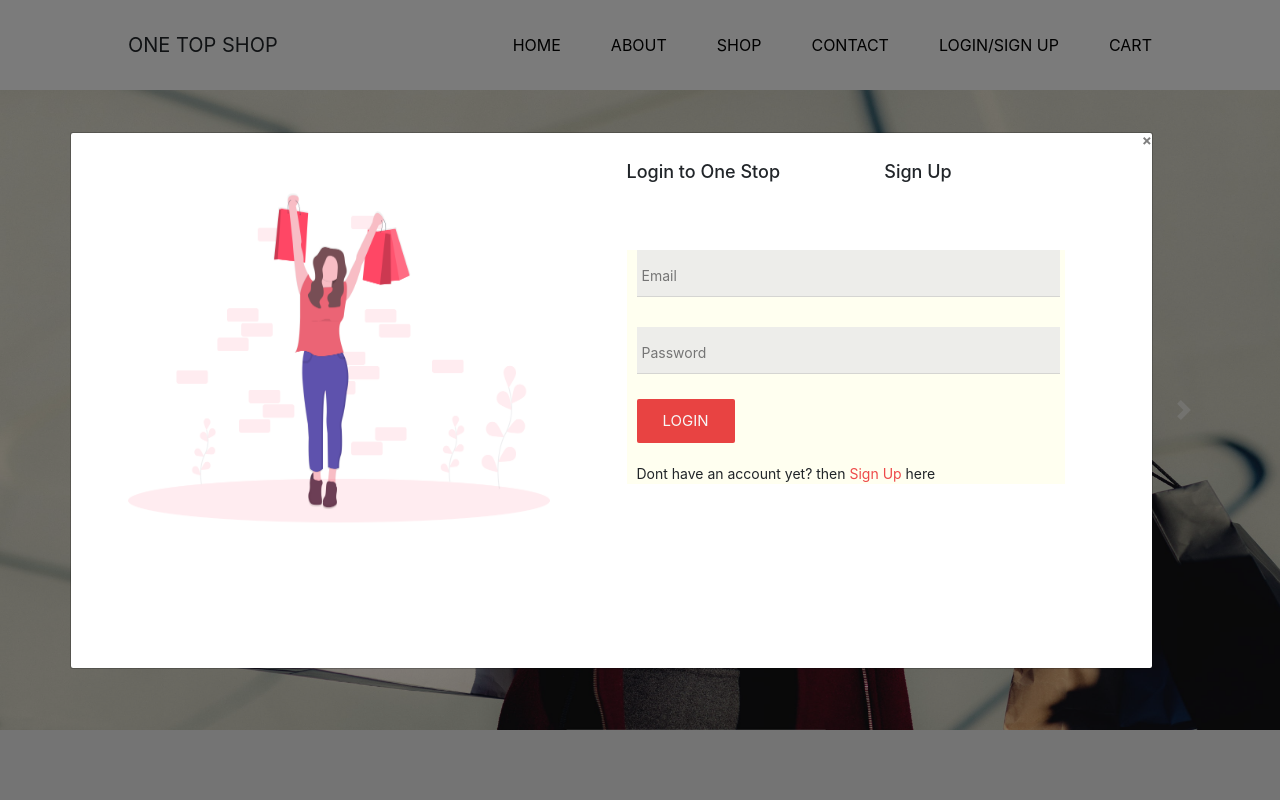
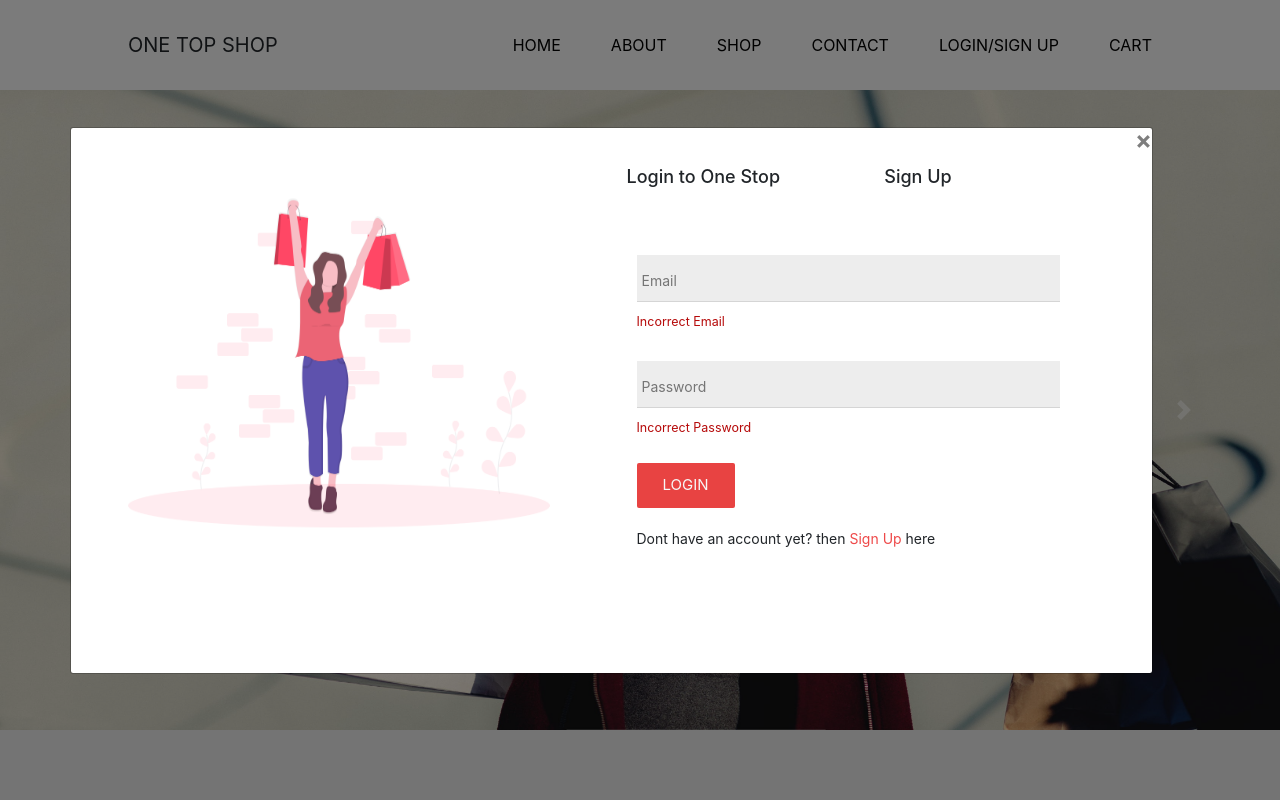
Before and after one commit to sumandeveloping/ecommerceTheme, a PHP site: page / in a window 1280 px wide, after a click on "LOGIN/SIGN UP". Run offline with PHP 8.4, Linux system fonts and the light colour scheme.

Commit message:
made some changes login page, removed background color from login signUp modal

```diff
--- a/cart.html
+++ b/cart.html
@@ -353,10 +353,12 @@
                       <div class="form--group">
                         <input type="email" class="login--email" placeholder="Email" id="exampleInputEmail1" aria-describedby="emailHelp">
                         <label for="exampleInputEmail1">Email</label>
+                        <p class="email_error">Incorrect Email</p>
                       </div>
                       <div class="form--group mt-5">
                         <input type="password" class="login--password" placeholder="Password" id="exampleInputPassword1">
                         <label for="exampleInputPassword1">Password</label>
+                        <p class="password_error">Incorrect Password</p>
                       </div>
                       <button type="submit" class="login_btn">Login</button>
                     </form>
@@ -372,10 +374,12 @@
                       <div class="form--group">
                         <input type="email" class="signup--email" placeholder="Email" id="exampleInputEmail1" aria-describedby="emailHelp">
                         <label for="exampleInputEmail1">Email</label>
+                        <p class="email_error">Invalid Email</p>
                       </div>
                       <div class="form--group mt-5">
                         <input type="password" class="signup--password" placeholder="Password" id="exampleInputPassword1">
                         <label for="exampleInputPassword1">Password</label>
+                        <p class="password_error">Password should be between 8-12 charecters</p>
                       </div>
 
                       <button type="submit" class="login_btn">Sign Up</button>
--- a/css/style.css
+++ b/css/style.css
@@ -1170,6 +1170,10 @@
   width: 40% !important;
 }
 
+.font25 {
+  font-size: 2.5rem !important;
+}
+
 .font-16 {
   font-size: 1.6rem !important;
 }
@@ -2352,7 +2356,6 @@
 #login_signup_wrapper .login--box {
   position: relative;
   opacity: 1;
-  background-color: ivory;
   width: 85%;
   z-index: 1;
 }
@@ -2441,7 +2444,6 @@
   top: 0;
   left: 11px;
   margin-top: 5.5rem;
-  background-color: ivory;
   width: 85%;
   z-index: -1;
 }
@@ -2464,7 +2466,7 @@
 
 #login_signup_wrapper .signup--box__form .form--group label {
   position: absolute;
-  font-size: 1.5rem;
+  font-size: 1.4rem;
   left: 0;
   top: -2rem;
   color: #ee4949;
@@ -3042,6 +3044,9 @@
   .singleProduct .product--details .pincode_wrap .pincode {
     margin-left: 5rem;
   }
+  #login_signup_wrapper {
+    height: 47rem !important;
+  }
   #login_signup_wrapper .login_devider .choose_login,
   #login_signup_wrapper .login_devider .choose_signup {
     font-size: 1.3rem !important;
--- a/css/style.scss
+++ b/css/style.scss
@@ -1040,6 +1040,9 @@
 }
 .w-40 {
   width: 40% !important;
+}
+.font25 {
+  font-size: 2.5rem !important;
 }
 .font-16 {
   font-size: 1.6rem !important;
@@ -2275,7 +2278,7 @@
   .login--box {
     position: relative;
     opacity: 1;
-    background-color: ivory;
+    // background-color: ivory;
     width: 85%;
     z-index: 1;
     .login--heading {
@@ -2356,7 +2359,7 @@
     top: 0;
     left: 11px;
     margin-top: 5.5rem;
-    background-color: ivory;
+    // background-color: ivory;
     width: 85%;
     z-index: -1;
     .signup--heading {
@@ -2373,7 +2376,7 @@
 
         label {
           position: absolute;
-          font-size: 1.5rem;
+          font-size: 1.4rem;
           left: 0;
           top: -2rem;
           color: #ee4949;
@@ -3090,6 +3093,7 @@
 
   //LOGIN & SIGNUP MODAL
   #login_signup_wrapper {
+    height: 47rem !important;
     .login_devider {
       .choose_login,
       .choose_signup {
--- a/index.html
+++ b/index.html
@@ -435,7 +435,7 @@
         <div class="modal-content"  style="width: 95%;">
           <div class="modal-header border-0 p-0">
             <!-- <h5 class="modal-title" id="exampleModalCenterTitle">Modal title</h5> -->
-            <button type="button" class="close" data-dismiss="modal" aria-label="Close">
+            <button type="button" class="close font25" data-dismiss="modal" aria-label="Close">
               <span aria-hidden="true">&times;</span>
             </button>
           </div>
@@ -459,10 +459,12 @@
                       <div class="form--group">
                         <input type="email" class="login--email" placeholder="Email" id="exampleInputEmail1" aria-describedby="emailHelp">
                         <label for="exampleInputEmail1">Email</label>
+                        <p class="email_error">Incorrect Email</p>
                       </div>
                       <div class="form--group mt-5">
                         <input type="password" class="login--password" placeholder="Password" id="exampleInputPassword1">
                         <label for="exampleInputPassword1">Password</label>
+                        <p class="password_error">Incorrect Password</p>
                       </div>
                       <button type="submit" class="login_btn">Login</button>
                     </form>
@@ -476,12 +478,14 @@
                         <label for="exampleInputName">First Name</label>
                       </div>
                       <div class="form--group">
-                        <input type="email" class="signup--email" placeholder="Email" id="exampleInputEmail1" aria-describedby="emailHelp">
-                        <label for="exampleInputEmail1">Email</label>
+                        <input type="email" class="signup--email" placeholder="Email" id="exampleInputEmail2" aria-describedby="emailHelp">
+                        <label for="exampleInputEmail2">Email</label>
+                        <p class="email_error">Invalid Email</p>
                       </div>
                       <div class="form--group mt-5">
-                        <input type="password" class="signup--password" placeholder="Password" id="exampleInputPassword1">
-                        <label for="exampleInputPassword1">Password</label>
+                        <input type="password" class="signup--password" placeholder="Password" id="exampleInputPassword2">
+                        <label for="exampleInputPassword2">Password</label>
+                        <p class="password_error">Password should be between 8-12 charecters</p>
                       </div>
 
                       <button type="submit" class="login_btn">Sign Up</button>
--- a/product.html
+++ b/product.html
@@ -354,7 +354,7 @@
 
 
     <!-- mainProduct SECTION STARTS --><!-- Start related products -->
-    <section class="mainProduct">
+    <section class="mainProduct pt-5">
       <div class="container">
         <div class="row">
           <div class="col-lg-12 d-flex justify-content-center">
--- a/shop_category.html
+++ b/shop_category.html
@@ -554,10 +554,12 @@
                       <div class="form--group">
                         <input type="email" class="login--email" placeholder="Email" id="exampleInputEmail1" aria-describedby="emailHelp">
                         <label for="exampleInputEmail1">Email</label>
+                        <p class="email_error">Incorrect Email</p>
                       </div>
                       <div class="form--group mt-5">
                         <input type="password" class="login--password" placeholder="Password" id="exampleInputPassword1">
                         <label for="exampleInputPassword1">Password</label>
+                        <p class="password_error">Incorrect Password</p>
                       </div>
                       <button type="submit" class="login_btn">Login</button>
                     </form>
@@ -573,10 +575,12 @@
                       <div class="form--group">
                         <input type="email" class="signup--email" placeholder="Email" id="exampleInputEmail1" aria-describedby="emailHelp">
                         <label for="exampleInputEmail1">Email</label>
+                        <p class="email_error">Invalid Email</p>
                       </div>
                       <div class="form--group mt-5">
                         <input type="password" class="signup--password" placeholder="Password" id="exampleInputPassword1">
                         <label for="exampleInputPassword1">Password</label>
+                        <p class="password_error">Password should be between 8-12 charecters</p>
                       </div>
 
                       <button type="submit" class="login_btn">Sign Up</button>
```
Also changed, not shown: 1 other file.
